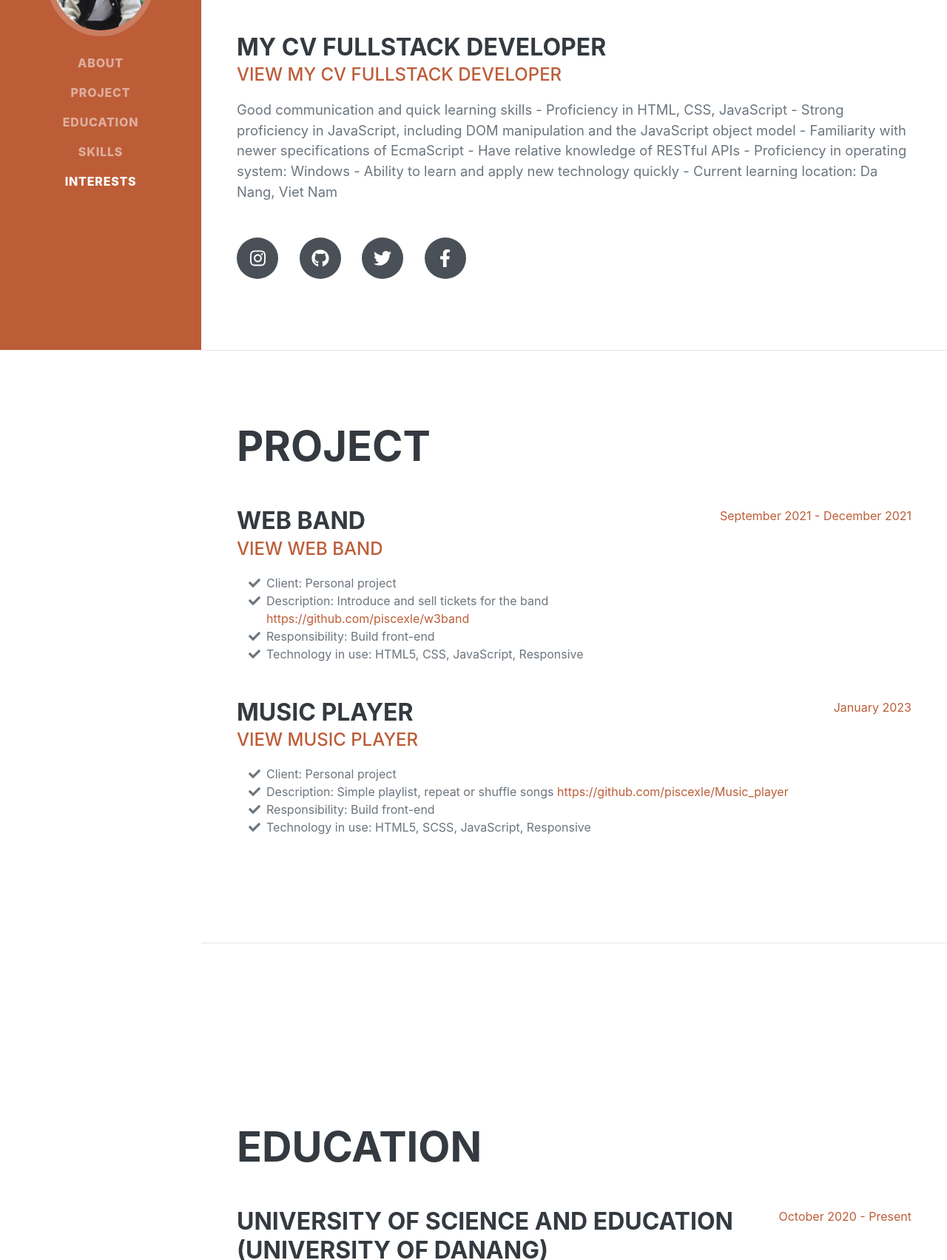
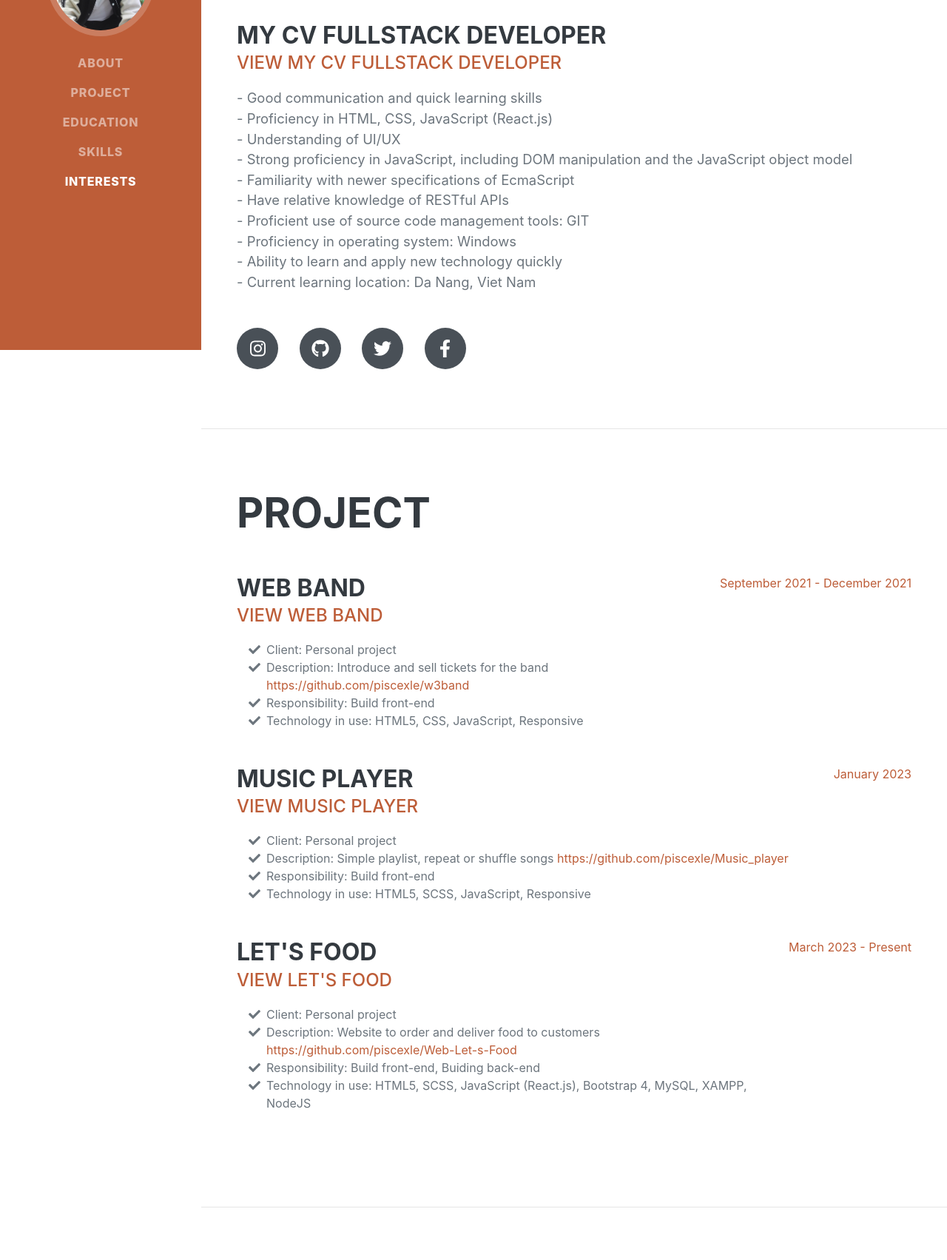
Before and after one commit to piscexle/MyCV, a plain HTML site: page index.html in a window 1280 px wide. Shown: the part 327-2030 px from the top of the page at 74% size. Drawn offline with nearby package versions, Linux system fonts and the light colour scheme; a web font is replaced by a local one.

Commit message:
four commit

```diff
--- a/index.html
+++ b/index.html
@@ -59,14 +59,18 @@
                         <a href="https://piscexle.github.io/MyCV/">View My CV Fullstack Developer</a>
                     </div>
                 </div>
-                <p class="lead mb-5">Good communication and quick learning skills
-                    - Proficiency in HTML, CSS, JavaScript
+                <p class="lead mb-5">- Good communication and quick learning skills <br />
+                    - Proficiency in HTML, CSS, JavaScript (React.js) <br />
+                    - Understanding of UI/UX <br />
                     - Strong proficiency in JavaScript, including DOM manipulation and the JavaScript object model
-                    - Familiarity with newer specifications of EcmaScript
-                    - Have relative knowledge of RESTful APIs
-                    - Proficiency in operating system: Windows
-                    - Ability to learn and apply new technology quickly
-                    - Current learning location: Da Nang, Viet Nam</p>
+                    <br />
+                    - Familiarity with newer specifications of EcmaScript <br />
+                    - Have relative knowledge of RESTful APIs <br />
+                    - Proficient use of source code management tools: GIT <br />
+                    - Proficiency in operating system: Windows <br />
+                    - Ability to learn and apply new technology quickly <br />
+                    - Current learning location: Da Nang, Viet Nam
+                </p>
 
                 <div class="social-icons">
                     <a class="social-icon" href="https://www.instagram.com/_thor.lee/"><i
@@ -141,6 +145,33 @@
                         </ul>
                     </div>
                     <div class="flex-shrink-0"><span class="text-primary">January 2023</span></div>
+                </div>
+                <div class="d-flex flex-column flex-md-row justify-content-between mb-5">
+                    <div class="flex-grow-1">
+                        <h3 class="mb-0">Let's food</h3>
+                        <div class="subheading mb-3"><a href="https://piscexle.github.io/Web-Let-s-Food/">View Let's
+                                Food</a></div>
+                        <ul class="fa-ul mb-0">
+                            <li>
+                                <span class="fa-li"><i class="fas fa-check"></i></span>
+                                Client: Personal project
+                            </li>
+                            <li>
+                                <span class="fa-li"><i class="fas fa-check"></i></span>
+                                Description: Website to order and deliver food to customers <a
+                                    href="https://github.com/piscexle/Web-Let-s-Food">https://github.com/piscexle/Web-Let-s-Food</a>
+                            </li>
+                            <li>
+                                <span class="fa-li"><i class="fas fa-check"></i></span>
+                                Responsibility: Build front-end, Buiding back-end
+                            </li>
+                            <li>
+                                <span class="fa-li"><i class="fas fa-check"></i></span>
+                                Technology in use: HTML5, SCSS, JavaScript (React.js), Bootstrap 4, MySQL, XAMPP, NodeJS
+                            </li>
+                        </ul>
+                    </div>
+                    <div class="flex-shrink-0"><span class="text-primary">March 2023 - Present</span></div>
                 </div>
             </div>
         </section>
```
